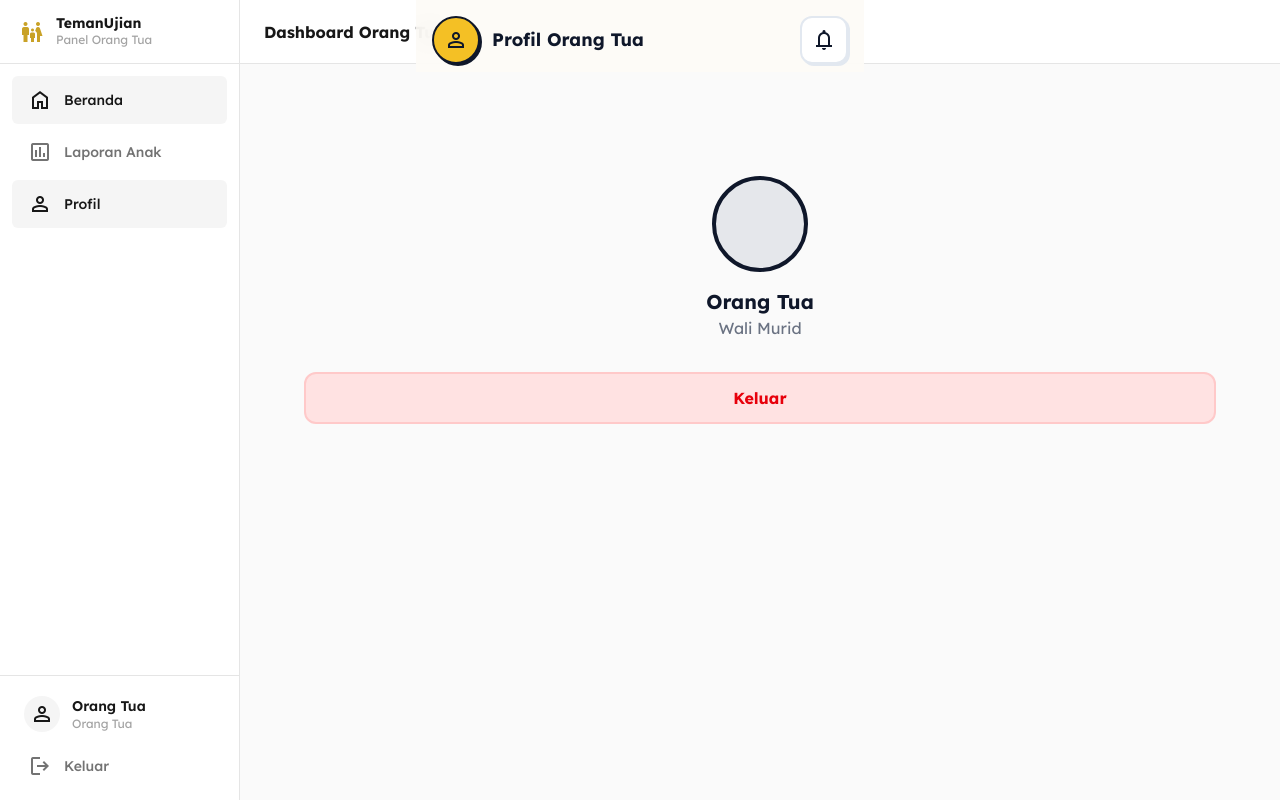
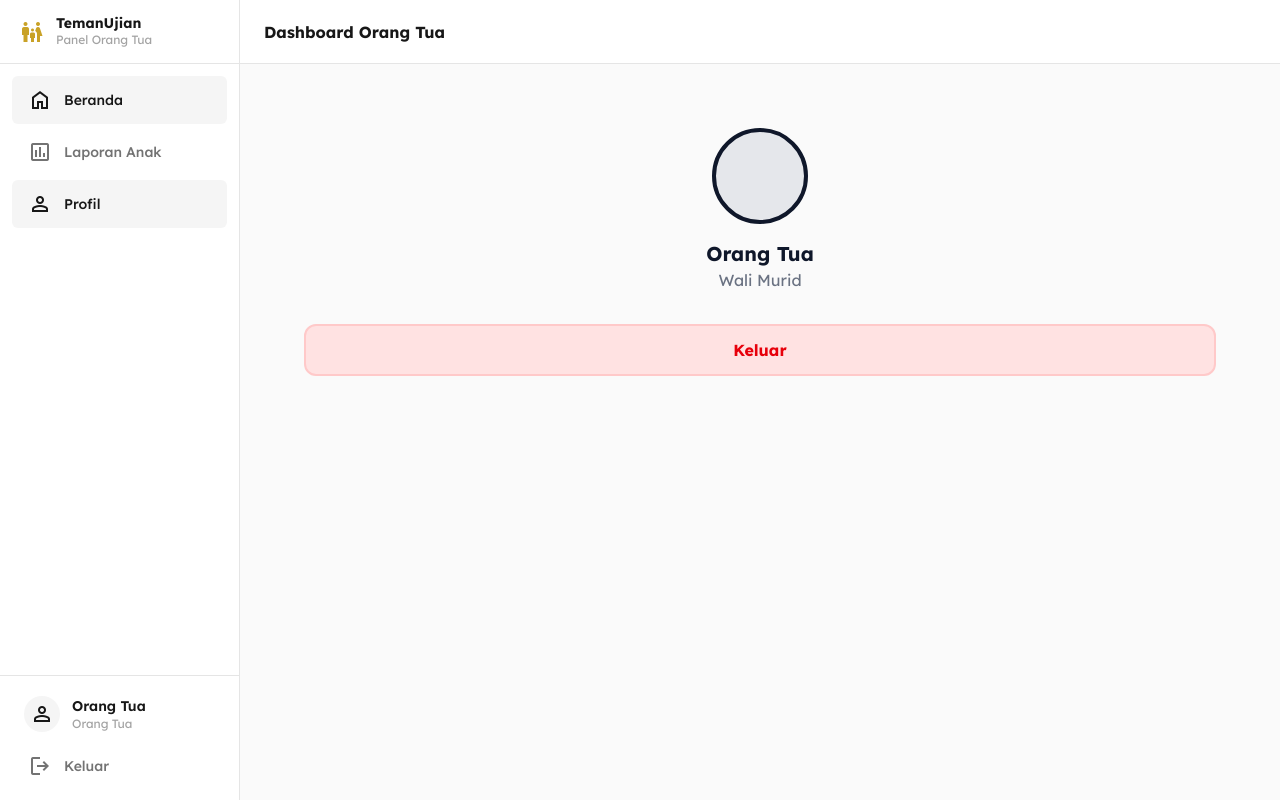
Before and after one commit to TheFahmi/ujian-anak-app, a Next.js app in the folder frontend-v2/: page /dashboard/orangtua/profile in a window 1280 px wide. Built offline with nearby package versions, Linux system fonts and the light colour scheme.

Commit message:
fix: siswa & ortua desktop - wrap TopAppBar md:hidden (adaptif, settings, profile, skeleton) hilangkan bar ganda

```diff
--- a/frontend-v2/src/app/dashboard/orangtua/profile/page.tsx
+++ b/frontend-v2/src/app/dashboard/orangtua/profile/page.tsx
@@ -7,8 +7,10 @@ export default function ParentProfilePage() {
     const { user, logout } = useAuth();
 
     return (
-        <div className="pt-20 px-6">
-            <TopAppBar title="Profil Orang Tua" showBack />
+        <div className="pt-20 md:pt-8 px-6">
+            <div className="md:hidden">
+                <TopAppBar title="Profil Orang Tua" showBack />
+            </div>
 
             <div className="flex flex-col items-center py-8">
                 <div className="w-24 h-24 bg-gray-200 rounded-full mb-4 border-4 border-[#0f172a]"></div>
--- a/frontend-v2/src/app/dashboard/siswa/adaptif/page.tsx
+++ b/frontend-v2/src/app/dashboard/siswa/adaptif/page.tsx
@@ -80,8 +80,10 @@ export default function AdaptiveDashboardPage() {
 
     return (
         <div className="min-h-screen bg-[#fdfbf7] pb-32">
-            <TopAppBar title="Belajar Adaptif" showBack />
-            <div className="px-6 pt-20">
+            <div className="md:hidden">
+                <TopAppBar title="Belajar Adaptif" showBack />
+            </div>
+            <div className="px-6 pt-20 md:pt-8">
                 <h1 className="font-[var(--font-fredoka)] text-2xl text-[#0f172a] mb-1">
                     Belajar Sesuai Kemampuanmu
                 </h1>
--- a/frontend-v2/src/app/dashboard/siswa/profile/page.tsx
+++ b/frontend-v2/src/app/dashboard/siswa/profile/page.tsx
@@ -50,7 +50,7 @@ export default function ProfilPage() {
         return (
             <>
                 {/* TopAppBar Skeleton */}
-                <div className="fixed top-0 left-0 right-0 flex items-center justify-between p-4 pb-2 bg-[#fdfbf7]/90 backdrop-blur-sm z-[1000] max-w-md mx-auto">
+                <div className="fixed top-0 left-0 right-0 flex md:hidden items-center justify-between p-4 pb-2 bg-[#fdfbf7]/90 backdrop-blur-sm z-[1000] max-w-md mx-auto">
                     <div className="w-12 h-12 bg-gray-200 rounded-xl animate-pulse"></div>
                     <div className="w-24 h-6 bg-gray-200 rounded-lg animate-pulse"></div>
                     <div className="w-12 h-12"></div>
@@ -71,7 +71,7 @@ export default function ProfilPage() {
     return (
         <>
             {/* TopAppBar */}
-            <div className="fixed top-0 left-0 right-0 flex items-center justify-between p-4 pb-2 bg-[#fdfbf7]/90 backdrop-blur-sm z-[1000] max-w-md mx-auto">
+            <div className="fixed top-0 left-0 right-0 flex md:hidden items-center justify-between p-4 pb-2 bg-[#fdfbf7]/90 backdrop-blur-sm z-[1000] max-w-md mx-auto">
                 <button
                     className="flex w-12 h-12 flex-shrink-0 items-center justify-center bg-white border-2 border-[#e2e8f0] rounded-xl shadow-[2px_2px_0px_#e2e8f0] cursor-pointer text-[#0f172a] active:translate-y-0.5 active:shadow-none transition-all"
                     onClick={handleBack}
--- a/frontend-v2/src/app/dashboard/siswa/settings/page.tsx
+++ b/frontend-v2/src/app/dashboard/siswa/settings/page.tsx
@@ -110,10 +110,12 @@ export default function SettingsPage() {
 
   return (
     <div className="min-h-screen bg-[#fdfbf7] font-['Lexend',sans-serif] pb-32">
+      <div className="md:hidden">
       <TopAppBar
         title="Pengaturan"
         avatarUrl={user.avatar || "/images/avatar-student.png"}
       />
+      </div>
 
       <div className="px-6 max-w-md mx-auto">
         {/* Profile Header */}
--- a/frontend-v2/src/components/dashboard/DashboardSkeleton.tsx
+++ b/frontend-v2/src/components/dashboard/DashboardSkeleton.tsx
@@ -5,10 +5,12 @@ import BottomNavigation from '../BottomNavigation';
 export default function DashboardSkeleton() {
     return (
         <div className="min-h-screen bg-[#fdfbf7] font-['Lexend',sans-serif] pb-32 pt-4 text-[#0f172a] overflow-x-hidden max-w-md md:max-w-md lg:max-w-md mx-auto">
+            <div className="md:hidden">
             <TopAppBar
                 title="Halo, Teman!"
                 avatarUrl="https://lh3.googleusercontent.com/aida-public/AB6AXuAf4sYiGTsAtgl9F-1_3W58mCVOT-5kV55az_D8N-WSf3Kb7e5MVlTTAScPWgcz9exZFpXGPMJ-5EYUFgOVUj-qvymbqzGzi08xXU7I2rnJwkXWl6eNaMh8YlgXJyc4CKk4Ds6M0MrAK5klVMm3xZ4SWSDe-X0a1qZJ7QS8o65k_IEvdjobCV2hDcDPA2F5w2ugbp6_wN2IlpX9JtVEWDLEc1NwL19VI0Og1ikD4UMDLKf0uO_f1wndA36MNqdsZ72v1O6zItt1Uck"
             />
+            </div>
             {/* Skeleton Loading State */}
             <div className="px-6 space-y-8 mt-4">
                 {/* Quiz Seru Skeleton */}
```
